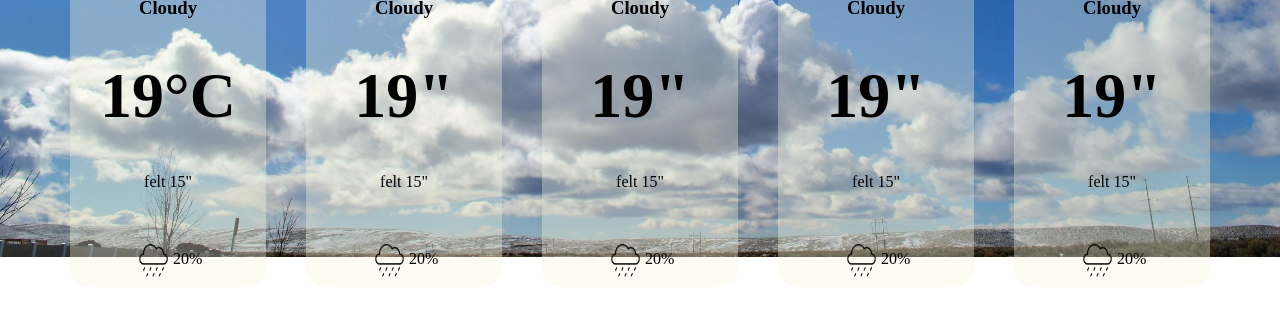
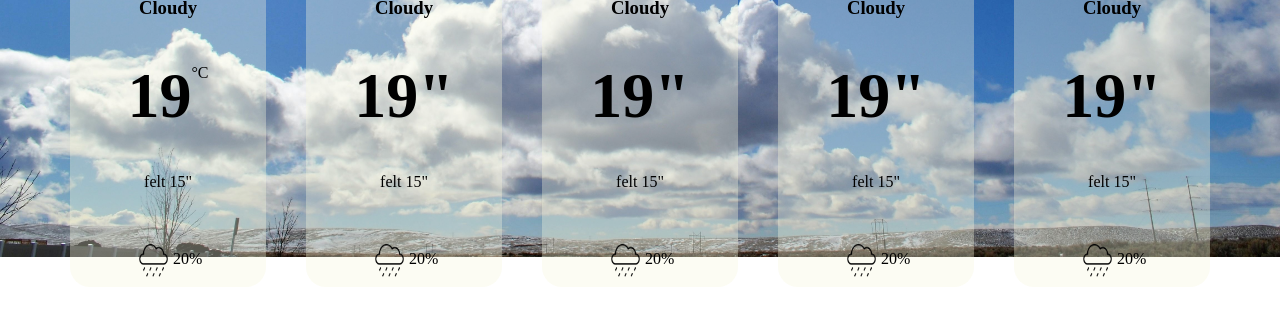
Before and after one commit to Pbrochu94/weather-app, a plain HTML site: page index.html in a window 1280 px wide. Shown: the part 555-870 px from the top of the page. Drawn offline with Linux system fonts and the light colour scheme.

Commit message:
corrected degrees layout

```diff
--- a/index.html
+++ b/index.html
@@ -29,7 +29,10 @@
           />
           <h3 class="weather-status-field">Cloudy</h3>
           <div class="temp-wrap">
-            <h1 class="temp-field">19°C</h1>
+            <div class="temp-inner-wrap">
+              <h1 class="temp-field">19</h1>
+              <p class="degrees">°C</p>
+            </div>
             <p class="temp-felt">felt 15"</p>
           </div>
           <div class="rain-prob-wrap">
--- a/style.css
+++ b/style.css
@@ -124,11 +124,25 @@ button {
   display: flex;
   align-items: center;
   flex-direction: column;
+  justify-content: center;
+}
+
+.temp-inner-wrap {
+  display: flex;
+  align-items: center;
 }
 
 .temp-field {
   margin: 40px 0% 40px 0%;
   font-size: 4em;
+  width: auto;
+  padding: 0%;
+  height: auto;
+}
+
+.degrees {
+  height: 4em;
+  display: flex;
 }
 
 .temp-felt {
```
